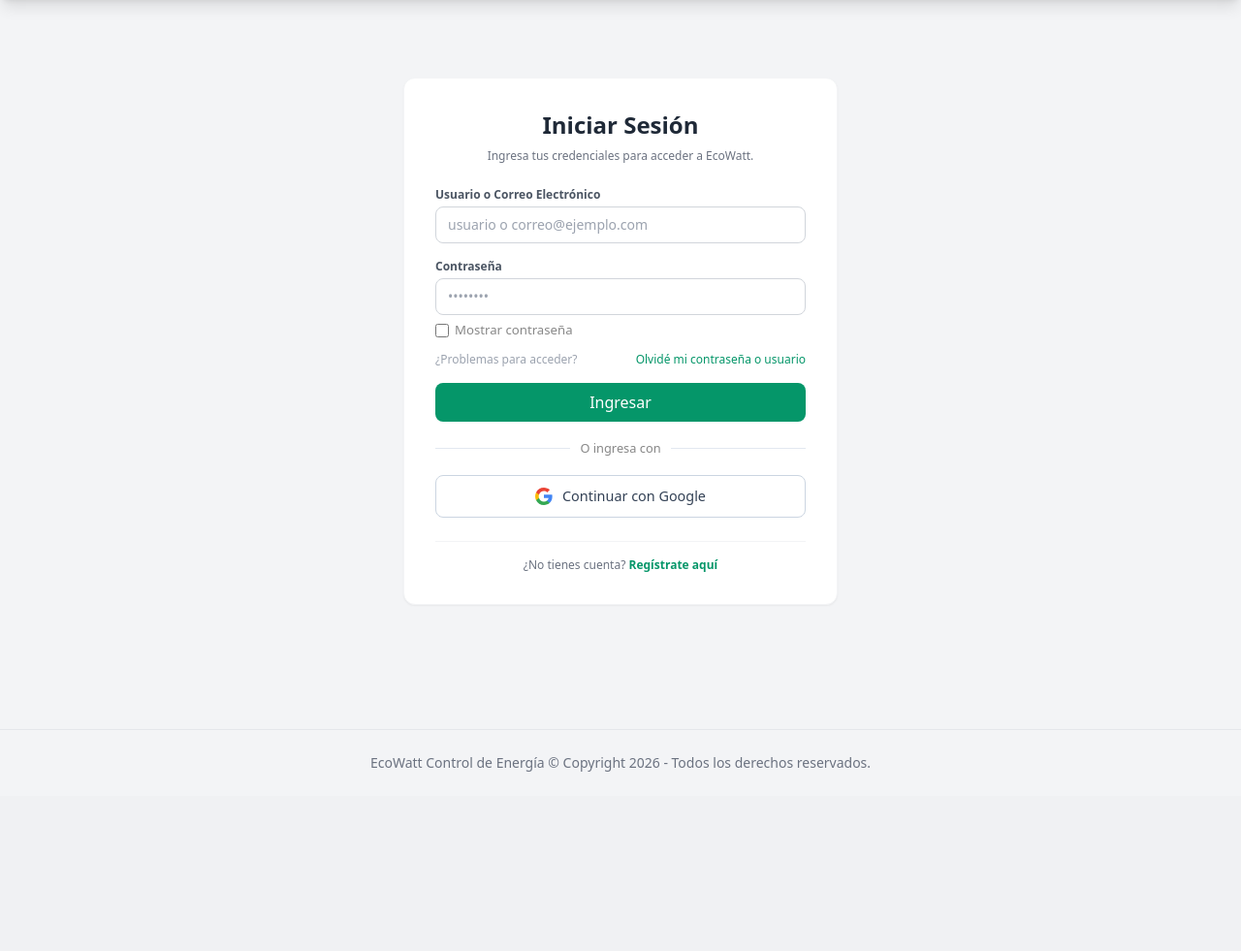
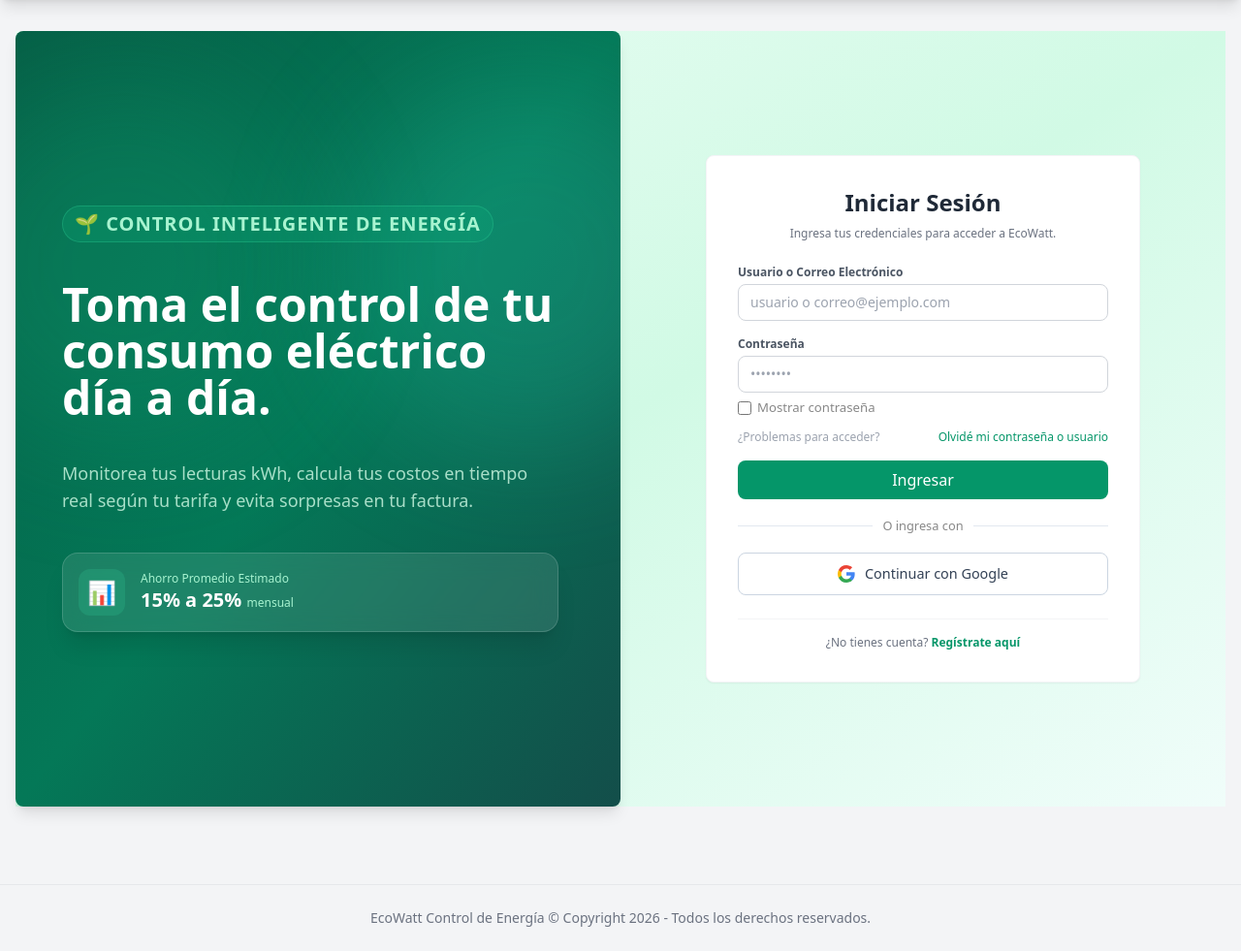
Before and after one commit to B1cyruz/ecowatts-control-energia, a Flask app: page /login in a window 1280 px wide. Shown: the part 72-1053 px from the top of the page at 97% size. Before the commit the page ends 868 px from the top, so only its background shows below. Run offline with Flask 3, Linux system fonts and the light colour scheme; some libraries are stand-ins or nearby versions.

Commit message:
cambio interface login

```diff
--- a/app/templates/login.html
+++ b/app/templates/login.html
@@ -3,7 +3,41 @@
 {% block title %}Iniciar Sesión - EcoWatt{% endblock %}
 
 {% block content %}
-<div class="max-w-md mx-auto bg-white p-8 rounded-xl shadow-sm border border-gray-100 my-12">
+<body class="h-full font-sans antialiased text-slate-800">
+    <div class="min-h-screen flex flex-col lg:flex-row bg-gradient-to-br from-emerald-50 via-emerald-100 to-teal-50">
+
+    <!-- LADO IZQUIERDO: Banner de Marca (Nuevo) -->
+    <div class="hidden lg:flex lg:w-1/2 bg-gradient-to-br from-emerald-800 via-emerald-700 to-teal-900 text-white p-12 flex-col justify-between relative overflow-hidden rounded-lg shadow-lg">
+    <!-- Elementos decorativos de fondo -->
+    <div class="absolute -top-22 -left-20 w-96 h-96 bg-emerald-500/20 rounded-full blur-3xl pointer-events-none"></div>
+    <div class="absolute -bottom-22 -right-24 w-96 h-96 bg-teal-400/20 rounded-full blur-3xl pointer-events-none"></div>
+
+    <!-- Mensaje Central -->
+    <div class="relative z-10 max-w-lg my-auto space-y-10">
+        <div class="inline-flex items-center gap-2 px-3 py-1 rounded-full bg-emerald-500/20 border border-emerald-400/30 text-emerald-200 text-xl font-semibold uppercase tracking-wider">
+        <span>🌱 Control Inteligente de Energía</span>
+        </div>
+        <h1 class="text-xl xl:text-5xl font-extrabold leading-tight text-white">
+        Toma el control de tu consumo eléctrico día a día.
+        </h1>
+        <p class="text-emerald-100/80 text-lg font-normal">
+        Monitorea tus lecturas kWh, calcula tus costos en tiempo real según tu tarifa y evita sorpresas en tu factura.
+        </p>
+
+        <!-- Tarjeta de Métrica Flotante -->
+        <div class="p-4 rounded-2xl bg-white/10 backdrop-blur-md border border-white/15 flex items-center gap-4 shadow-xl">
+        <div class="w-12 h-12 rounded-xl bg-emerald-400/20 flex items-center justify-center text-2xl text-emerald-300">
+            📊
+        </div>
+        <div>
+            <p class="text-xs font-medium text-emerald-200">Ahorro Promedio Estimado</p>
+            <p class="text-xl font-bold text-white">15% a 25% <span class="text-xs font-normal text-emerald-200">mensual</span></p>
+        </div>
+        </div>
+    </div>
+    </div>
+
+<div class="max-w-md mx-auto bg-white p-8 rounded-lg shadow-sm border border-gray-100 my-auto lg:w-1/2 ">
     <h2 class="text-2xl font-bold text-gray-800 text-center mb-2">Iniciar Sesión</h2>
     <p class="text-xs text-gray-500 text-center mb-6">Ingresa tus credenciales para acceder a EcoWatt.</p>
 
@@ -13,14 +47,14 @@
         <div>
             <label class="block text-xs font-semibold text-gray-600 mb-1">Usuario o Correo Electrónico</label>
             <input type="text" id="login_id" required placeholder="usuario o correo@ejemplo.com"
-                   class="w-full px-3 py-2 text-sm border border-gray-300 rounded-lg focus:ring-emerald-500 focus:border-emerald-500">
+                class="w-full px-3 py-2 text-sm border border-gray-300 rounded-lg focus:ring-emerald-500 focus:border-emerald-500">
         </div>
 
         <div>
     <label class="block text-xs font-semibold text-gray-600 mb-1">Contraseña</label>
     <div class="relative">
         <input type="password" id="password" required placeholder="••••••••"
-               class="w-full px-3 py-2 pr-10 text-sm border border-gray-300 rounded-lg focus:ring-emerald-500 focus:border-emerald-500">
+            class="w-full px-3 py-2 pr-10 text-sm border border-gray-300 rounded-lg focus:ring-emerald-500 focus:border-emerald-500">
 
     <div class="show-password-container">
                 <input type="checkbox" id="togglePassword">
@@ -59,6 +93,8 @@
         </p>
     </div>
 </div>
+    </div>
+</body>
 
 {% endblock %}
 
```
